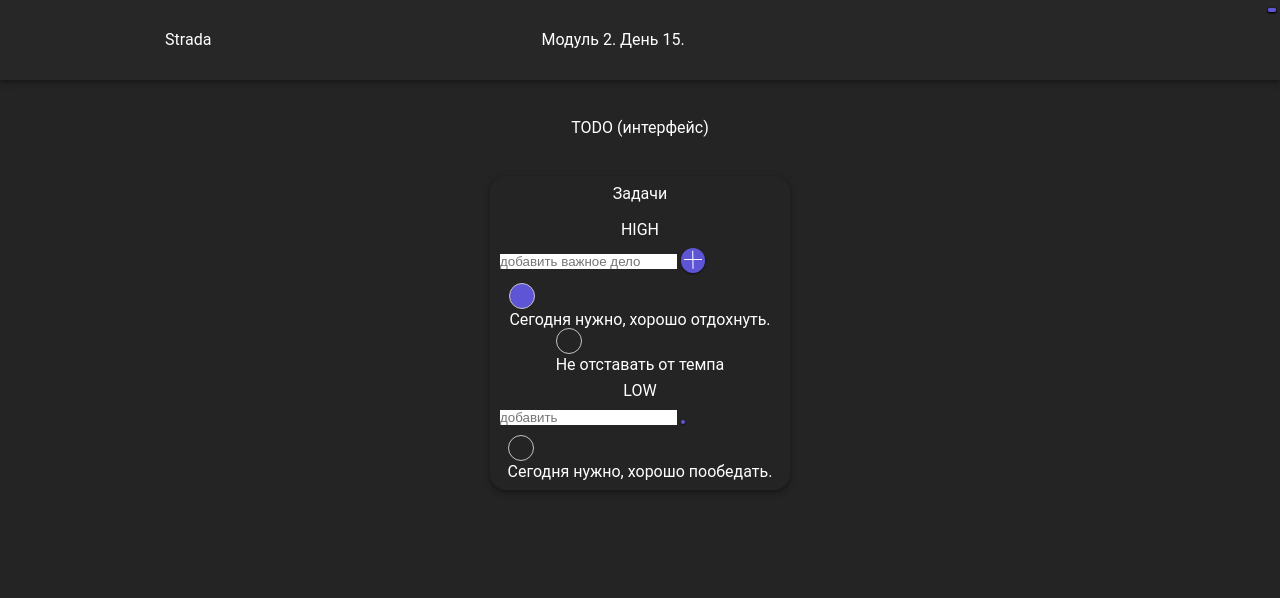
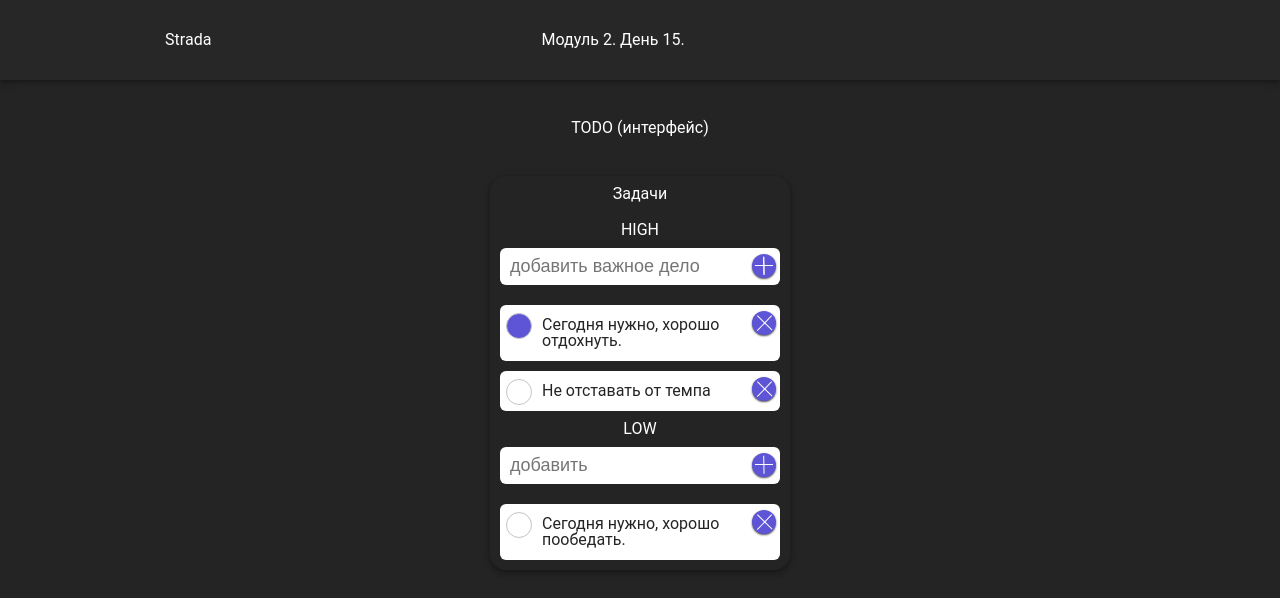
Before and after one commit to ivalera/todo_strada, a plain HTML site: page index.html in a window 1280 px wide. Drawn offline with Linux system fonts and the light colour scheme.

Commit message:
Update styles.css

```diff
--- a/css/styles.css
+++ b/css/styles.css
@@ -46,23 +46,37 @@ body{
     position: relative;
     margin-bottom: 10px;
 }
-#add-todo-input{
+.todo__add{
     width: 100%;
     border-radius: 6px;
     padding: 8px 10px;
     outline: none;
     font-size: 18px;
 }
-#btn-add{
+.todo__task{
+    margin-top: 10px;
+    width: 280px;
+    position: relative;
+    padding: 12px 42px;
+    border-radius: 6px;
+    background-color: #fff;
+    color: #242424;
+}
+.todo__status{
+    position: absolute;
+    left: 6px;
+    top: 8px;
+    z-index: 1;
+}
+.btn{
     position: absolute;
     top: 0;
     right: 0;
     z-index: 1;
     margin-top: 6px;
     margin-right: 4px;
-}
-.btn{
-    padding: 2px 2px;
+    width: 24px;
+    height: 24px;
     border-radius: 14px;
     border: 0;
     cursor: pointer;
@@ -70,11 +84,9 @@ body{
     color: rgb(255, 255, 255, 0.8);
     font-weight: 400;
     font-size: 18px;
-    text-transform: uppercase;
     box-shadow: 0 1px 2px 0 rgba(0, 0, 0, 0.71);
     transition: background-color .3s;
 }
-
 .btn:hover{
     background-color: rgb(94, 85, 214, 0.6);
 }
@@ -83,21 +95,7 @@ body{
     background-color: rgb(18, 18, 18);
     transition: background-color .3s;
 }
-.todo-some{
-    margin-top: 10px;
-    width: 280px;
-    position: relative;
-    padding: 12px 42px;
-    border-radius: 6px;
-    background-color: #fff;
-    color: #242424;
-}
-#todo-status{
-    position: absolute;
-    left: 6px;
-    top: 8px;
-    z-index: 1;
-}
+
 input[type="checkbox"] {
     -webkit-appearance: none;
     -moz-appearance: none;
@@ -113,12 +111,9 @@ input[type="checkbox"] {
     background-color: #5E55D6;
     border: 1px solid #C4C4C4;
   }
-  #btn-close{
-    position: absolute;
-    top: 0;
-    right: 0;
-    z-index: 1;
-    padding: 2px 4px;
-    margin-top: 8px;
-    margin-right: 4px;
+  .btn__add{
+    background: #5E55D6 url("../img/add-icon.svg") center no-repeat;;
 }
+  .btn__close{
+    background: #5E55D6 url("../img/close-icon.svg") center no-repeat;
+}
```
